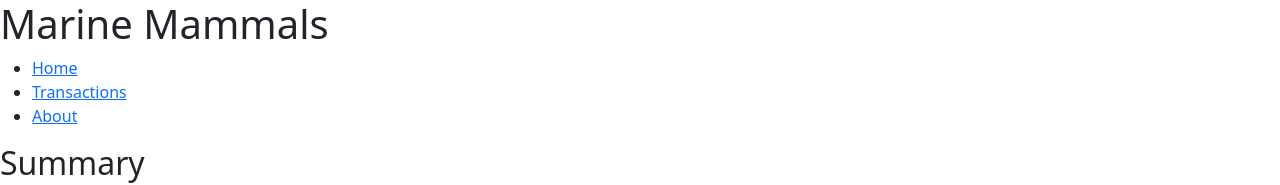
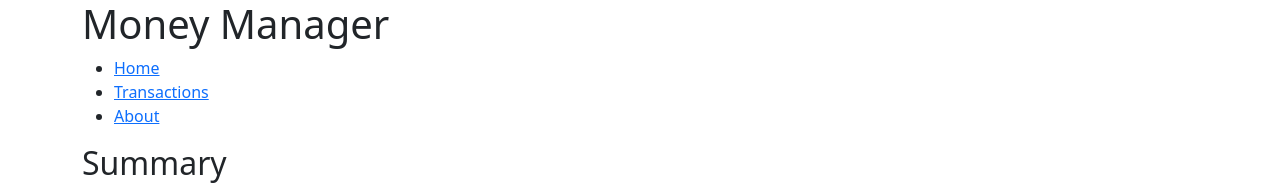
Before and after one commit to halemiles/moneyman-react, a React (Create React App) app: page /home in a window 1280 px wide. Shown: the top 185 px of the page. Built offline with nearby package versions, Linux system fonts and the light colour scheme; no server answers.

Commit message:
Split out some components further

```diff
--- a/src/App.css
+++ b/src/App.css
@@ -1,3 +1,7 @@
+.wrapper {
+  width:50%;
+}
+
 .App {
   text-align: center;
 }
--- a/src/App.js
+++ b/src/App.js
@@ -1,44 +1,11 @@
 import React from "react";
-import Grid from './components/Grid';
-import { BrowserRouter,  Route, Switch } from "react-router-dom";
-import Transactions from './components/Transactions';
-
+import Layout from './components/Layout';
 import './App.css';
 
 function App() {
   return (
-    <div className="wrapper">
-      <h1>Marine Mammals</h1>
-      <nav>
-        <ul>
-          <li><a href="/home">Home</a></li>
-          <li><a href="/transaction">Transactions</a></li>
-          <li><a href="/about">About</a></li>
-        </ul>
-      </nav>
-      <BrowserRouter>
-      <Switch>
-          <Route path="/home">
-            <Grid />
-          </Route>
-          <Route path="/transaction">
-            <Transactions />
-          </Route>
-          <Route path="/about">
-            <About />
-          </Route>
-        </Switch>
-      </BrowserRouter>
-    </div>
+   <Layout />
   );
 }
 
 export default App;
-
-// create about component. include h1 tag with text.
-
-const About = () => (
-  <div>
-    <h1>About</h1>
-  </div>
-);
--- /dev/null
+++ b/src/components/Layout.js
@@ -0,0 +1,42 @@
+import React from "react";
+import Grid from "./Grid";
+import { BrowserRouter, Route, Switch } from "react-router-dom";
+import Transactions from "./Transactions";
+import Navigation from "./Navigation";
+import "../App.css";
+
+function Layout() {
+  return (
+    <div>
+      <div className="ui center aligned container">
+        <div className="wrapper">
+          <h1>Money Manager</h1>
+          <Navigation />
+          <BrowserRouter>
+            <Switch>
+              <Route path="/home">
+                <Grid />
+              </Route>
+              <Route path="/transaction">
+                <Transactions />
+              </Route>
+              <Route path="/about">
+                <About />
+              </Route>
+            </Switch>
+          </BrowserRouter>
+        </div>
+      </div>
+    </div>
+  );
+}
+
+// create about component. include h1 tag with text.
+
+const About = () => (
+  <div>
+    <h1>About</h1>
+  </div>
+);
+
+export default Layout;
--- /dev/null
+++ b/src/components/Navigation.js
@@ -0,0 +1,22 @@
+function Navigation()
+{
+    return (
+        <div>
+            <nav>
+                <ul>
+                    <li>
+                        <a href="/home">Home</a>
+                    </li>
+                    <li>
+                        <a href="/transaction">Transactions</a>
+                    </li>
+                    <li>
+                        <a href="/about">About</a>
+                    </li>
+                </ul>
+            </nav>
+        </div>
+    )
+}
+
+export default Navigation;
--- a/src/components/Transactions.js
+++ b/src/components/Transactions.js
@@ -1,4 +1,7 @@
+
+
 function Transactions(){
+
     return(
         <div>
             <h1>Transactions</h1>
```
Also changed, not shown: src/components/Home.js (added, +14 -0 lines).
